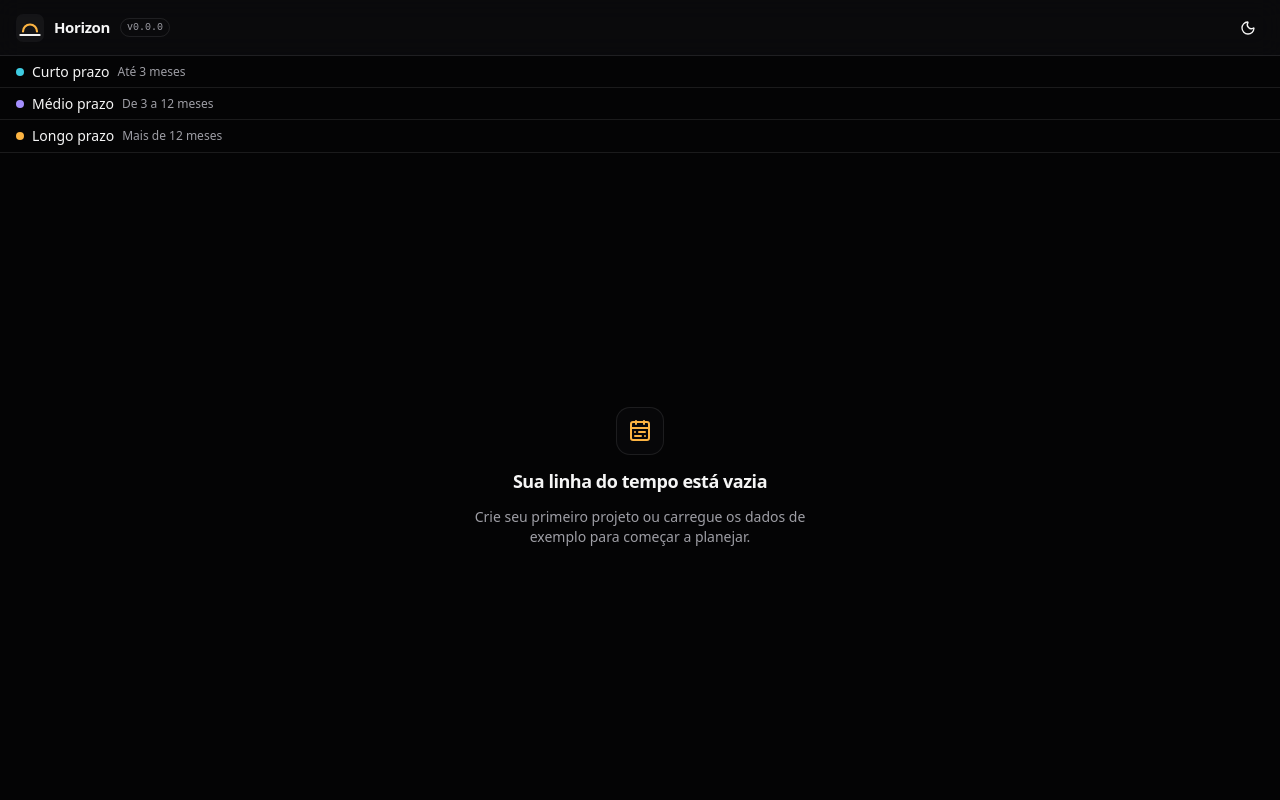
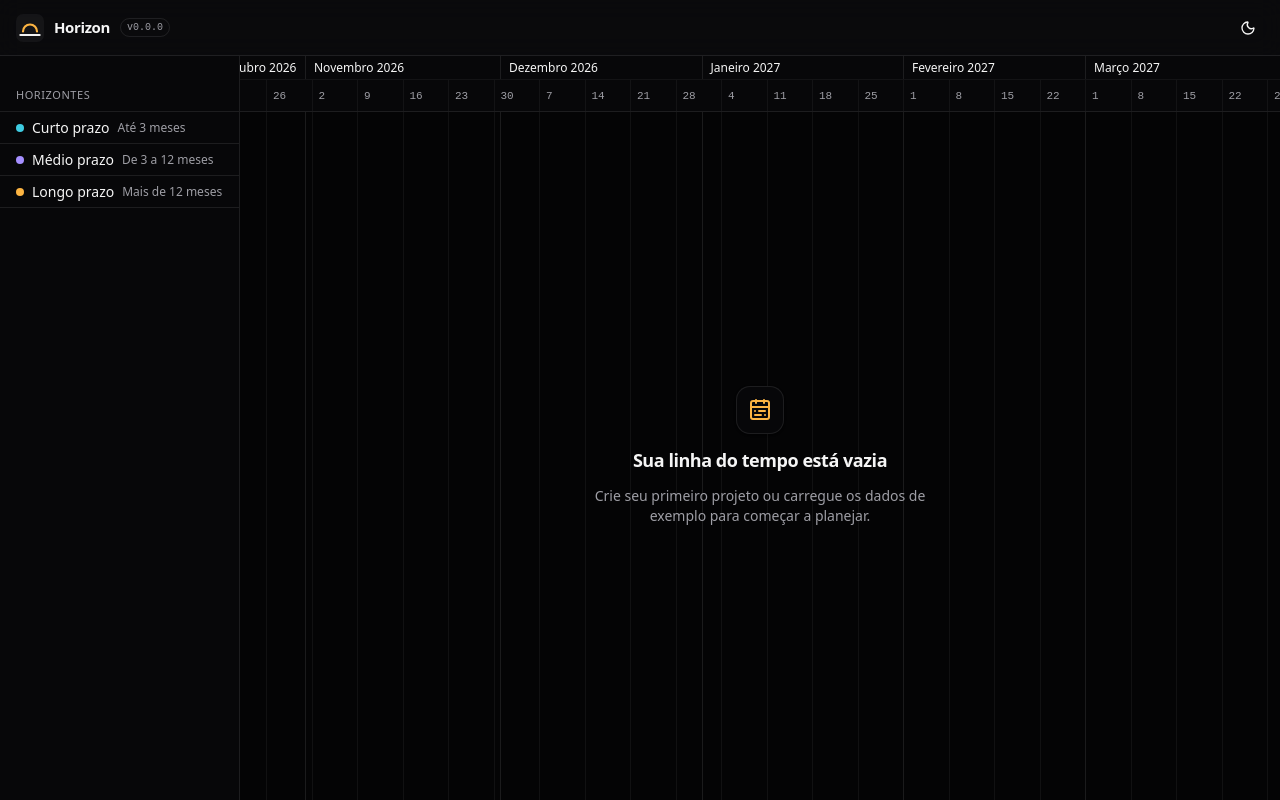
Before and after one commit to caiquemiranda/horizon-planner, a React (Vite) app: page / in a window 1280 px wide. Built offline with nearby package versions, Linux system fonts and the light colour scheme.

Commit message:
feat(timeline): render time ruler and grid lines

```diff
--- a/src/app/App.tsx
+++ b/src/app/App.tsx
@@ -1,9 +1,6 @@
-import { CalendarRange } from 'lucide-react';
-
 import { AppHeader } from '@/components/layout/AppHeader';
 import { ThemeToggle } from '@/components/layout/ThemeToggle';
-import { HORIZON_META } from '@/features/projects/constants';
-import { HORIZONS } from '@/types/project';
+import { Timeline } from '@/features/timeline/components/Timeline';
 
 export function App() {
   return (
@@ -11,35 +8,7 @@ export function App() {
       <AppHeader actions={<ThemeToggle />} />
 
       <main className="relative flex min-h-0 flex-1 flex-col bg-surface-sunken">
-        <section aria-label="Horizontes" className="border-b">
-          {HORIZONS.map((horizon) => {
-            const meta = HORIZON_META[horizon];
-            return (
-              <div
-                key={horizon}
-                className="flex h-(--lane-header-height) items-center gap-2 border-b px-4 last:border-b-0"
-              >
-                <span
-                  aria-hidden="true"
-                  className="size-2 rounded-full"
-                  style={{ backgroundColor: `var(${meta.cssVar})` }}
-                />
-                <span className="text-sm font-medium">{meta.label}</span>
-                <span className="text-xs text-muted-foreground">{meta.description}</span>
-              </div>
-            );
-          })}
-        </section>
-
-        <div className="flex flex-1 animate-fade-in flex-col items-center justify-center gap-3 p-8 text-center">
-          <span className="inline-flex size-12 items-center justify-center rounded-xl border bg-background text-horizon-long">
-            <CalendarRange aria-hidden="true" className="size-6" />
-          </span>
-          <h2 className="text-lg font-semibold">Sua linha do tempo está vazia</h2>
-          <p className="max-w-sm text-sm text-muted-foreground">
-            Crie seu primeiro projeto ou carregue os dados de exemplo para começar a planejar.
-          </p>
-        </div>
+        <Timeline />
       </main>
     </div>
   );
--- /dev/null
+++ b/src/features/timeline/components/GridLines.tsx
@@ -0,0 +1,44 @@
+import { memo, useMemo } from 'react';
+
+import type { Viewport } from '@/types/timeline';
+
+import { generateTicks, getGranularity } from '../lib/ticks';
+
+interface GridLinesProps {
+  viewport: Viewport;
+}
+
+/** Vertical lines behind the bars: subtle for minor units, stronger for major units. */
+export const GridLines = memo(function GridLines({ viewport }: GridLinesProps) {
+  const { major, minor } = getGranularity(viewport.pxPerDay);
+  const majorTicks = useMemo(
+    () => generateTicks(viewport, major, { role: 'major' }),
+    [viewport, major],
+  );
+  const minorTicks = useMemo(
+    () => generateTicks(viewport, minor, { role: 'minor' }),
+    [viewport, minor],
+  );
+  const majorDays = new Set(majorTicks.map((tick) => tick.day));
+
+  return (
+    <div aria-hidden="true" className="pointer-events-none absolute inset-0 overflow-hidden">
+      {minorTicks
+        .filter((tick) => !majorDays.has(tick.day))
+        .map((tick) => (
+          <div
+            key={`minor-${String(tick.day)}`}
+            className="absolute inset-y-0 w-px bg-timeline-grid"
+            style={{ left: tick.x }}
+          />
+        ))}
+      {majorTicks.map((tick) => (
+        <div
+          key={`major-${String(tick.day)}`}
+          className="absolute inset-y-0 w-px bg-border"
+          style={{ left: tick.x }}
+        />
+      ))}
+    </div>
+  );
+});
--- /dev/null
+++ b/src/features/timeline/components/TimeRuler.tsx
@@ -0,0 +1,73 @@
+import { memo, useMemo } from 'react';
+
+import type { Tick, Viewport } from '@/types/timeline';
+
+import { TIMELINE_METRICS } from '../constants';
+import { generateTicks, getGranularity } from '../lib/ticks';
+
+/** Approximate width reserved for a major label, so it never overflows its cell. */
+const MAJOR_LABEL_RESERVE_PX = 96;
+
+interface TimeRulerProps {
+  viewport: Viewport;
+}
+
+/** Keeps the major label visible while its cell is partially scrolled out on the left. */
+function getStickyOffset(tick: Tick): number {
+  const width = tick.endX - tick.x;
+  return Math.max(0, Math.min(-tick.x, width - MAJOR_LABEL_RESERVE_PX));
+}
+
+/** Two-level ruler: major units on top (e.g. "Março 2026"), minor units below (e.g. weeks). */
+export const TimeRuler = memo(function TimeRuler({ viewport }: TimeRulerProps) {
+  const { major, minor } = getGranularity(viewport.pxPerDay);
+  const majorTicks = useMemo(
+    () => generateTicks(viewport, major, { role: 'major' }),
+    [viewport, major],
+  );
+  const minorTicks = useMemo(
+    () => generateTicks(viewport, minor, { role: 'minor' }),
+    [viewport, minor],
+  );
+
+  return (
+    <div aria-hidden="true" className="relative h-full overflow-hidden select-none">
+      <div
+        className="relative border-b border-timeline-grid"
+        style={{ height: TIMELINE_METRICS.rulerMajorHeight }}
+      >
+        {majorTicks.map((tick) => (
+          <div
+            key={tick.day}
+            className="absolute inset-y-0 border-l border-border"
+            style={{ left: tick.x, width: tick.endX - tick.x }}
+          >
+            <span
+              className="absolute top-1/2 left-2 text-xs font-medium whitespace-nowrap text-foreground"
+              style={{ transform: `translate(${String(getStickyOffset(tick))}px, -50%)` }}
+            >
+              {tick.label}
+            </span>
+          </div>
+        ))}
+      </div>
+
+      <div
+        className="relative"
+        style={{ height: TIMELINE_METRICS.rulerHeight - TIMELINE_METRICS.rulerMajorHeight }}
+      >
+        {minorTicks.map((tick) => (
+          <div
+            key={tick.day}
+            className="absolute inset-y-0 overflow-hidden border-l border-timeline-grid"
+            style={{ left: tick.x, width: tick.endX - tick.x }}
+          >
+            <span className="absolute top-1/2 left-1.5 -translate-y-1/2 font-mono text-[11px] whitespace-nowrap text-muted-foreground tabular-nums">
+              {tick.label}
+            </span>
+          </div>
+        ))}
+      </div>
+    </div>
+  );
+});
--- /dev/null
+++ b/src/features/timeline/components/Timeline.tsx
@@ -0,0 +1,72 @@
+import { useRef } from 'react';
+
+import { HORIZON_META } from '@/features/projects/constants';
+import { HORIZONS } from '@/types/project';
+
+import { TIMELINE_METRICS } from '../constants';
+import { useElementWidth } from '../hooks/useElementWidth';
+import { useViewportStore } from '../store/viewportStore';
+import { GridLines } from './GridLines';
+import { TimelineEmptyState } from './TimelineEmptyState';
+import { TimeRuler } from './TimeRuler';
+
+const { rulerHeight, laneHeaderHeight, sidebarWidth } = TIMELINE_METRICS;
+
+/**
+ * Gantt-like timeline: a fixed sidebar with the horizon lanes on the left and the
+ * time canvas on the right. Only the canvas width feeds the viewport.
+ */
+export function Timeline() {
+  const canvasRef = useRef<HTMLDivElement>(null);
+  const viewport = useViewportStore((state) => state.viewport);
+  const setWidth = useViewportStore((state) => state.setWidth);
+
+  useElementWidth(canvasRef, setWidth);
+
+  return (
+    <div className="flex min-h-0 flex-1 flex-col">
+      <div className="flex shrink-0 border-b bg-background" style={{ height: rulerHeight }}>
+        <div className="flex shrink-0 items-end border-r px-4 pb-2" style={{ width: sidebarWidth }}>
+          <span className="text-label">Horizontes</span>
+        </div>
+        <div className="relative min-w-0 flex-1">
+          <TimeRuler viewport={viewport} />
+        </div>
+      </div>
+
+      <div className="relative min-h-0 flex-1 overflow-x-hidden overflow-y-auto">
+        <div className="flex min-h-full">
+          <section
+            aria-label="Horizontes"
+            className="shrink-0 border-r bg-background"
+            style={{ width: sidebarWidth }}
+          >
+            {HORIZONS.map((horizon) => {
+              const meta = HORIZON_META[horizon];
+              return (
+                <div
+                  key={horizon}
+                  className="flex items-center gap-2 border-b px-4"
+                  style={{ height: laneHeaderHeight }}
+                >
+                  <span
+                    aria-hidden="true"
+                    className="size-2 rounded-full"
+                    style={{ backgroundColor: `var(${meta.cssVar})` }}
+                  />
+                  <span className="text-sm font-medium">{meta.label}</span>
+                  <span className="truncate text-xs text-muted-foreground">{meta.description}</span>
+                </div>
+              );
+            })}
+          </section>
+
+          <div ref={canvasRef} className="relative min-w-0 flex-1 overflow-hidden">
+            <GridLines viewport={viewport} />
+            <TimelineEmptyState />
+          </div>
+        </div>
+      </div>
+    </div>
+  );
+}
--- /dev/null
+++ b/src/features/timeline/components/TimelineEmptyState.tsx
@@ -0,0 +1,15 @@
+import { CalendarRange } from 'lucide-react';
+
+export function TimelineEmptyState() {
+  return (
+    <div className="pointer-events-none absolute inset-0 flex animate-fade-in flex-col items-center justify-center gap-3 p-8 text-center">
+      <span className="inline-flex size-12 items-center justify-center rounded-xl border bg-background text-horizon-long shadow-sm">
+        <CalendarRange aria-hidden="true" className="size-6" />
+      </span>
+      <h2 className="text-lg font-semibold">Sua linha do tempo está vazia</h2>
+      <p className="max-w-sm text-sm text-muted-foreground">
+        Crie seu primeiro projeto ou carregue os dados de exemplo para começar a planejar.
+      </p>
+    </div>
+  );
+}
--- /dev/null
+++ b/src/features/timeline/constants.ts
@@ -0,0 +1,16 @@
+/**
+ * Pixel metrics used by the timeline layout math.
+ * Keep in sync with the layout variables in `src/styles/globals.css` (1rem = 16px).
+ */
+export const TIMELINE_METRICS = {
+  /** `--ruler-height` */
+  rulerHeight: 56,
+  /** Top row of the ruler (major ticks). */
+  rulerMajorHeight: 24,
+  /** `--lane-header-height` */
+  laneHeaderHeight: 32,
+  /** `--row-height` */
+  rowHeight: 40,
+  /** `--sidebar-width` */
+  sidebarWidth: 240,
+} as const;
--- /dev/null
+++ b/src/features/timeline/hooks/useElementWidth.ts
@@ -0,0 +1,26 @@
+import { type RefObject, useLayoutEffect } from 'react';
+
+/**
+ * Calls `onWidth` with the element's content width on mount and whenever it resizes.
+ * `onWidth` must be stable (e.g. a store action).
+ */
+export function useElementWidth(
+  ref: RefObject<HTMLElement | null>,
+  onWidth: (width: number) => void,
+) {
+  useLayoutEffect(() => {
+    const element = ref.current;
+    if (!element) return;
+
+    onWidth(element.clientWidth);
+
+    const observer = new ResizeObserver(([entry]) => {
+      if (entry) onWidth(Math.round(entry.contentRect.width));
+    });
+    observer.observe(element);
+
+    return () => {
+      observer.disconnect();
+    };
+  }, [ref, onWidth]);
+}
--- a/src/styles/globals.css
+++ b/src/styles/globals.css
@@ -19,6 +19,7 @@
   --row-height: 2.5rem;
   --ruler-height: 3.5rem;
   --drawer-width: 26rem;
+  --sidebar-width: 15rem;
 
   --background: oklch(0.99 0 0);
   --foreground: oklch(0.145 0 0);
```
Also changed, not shown: 1 other file (tests, documents, lock files or other folders).
